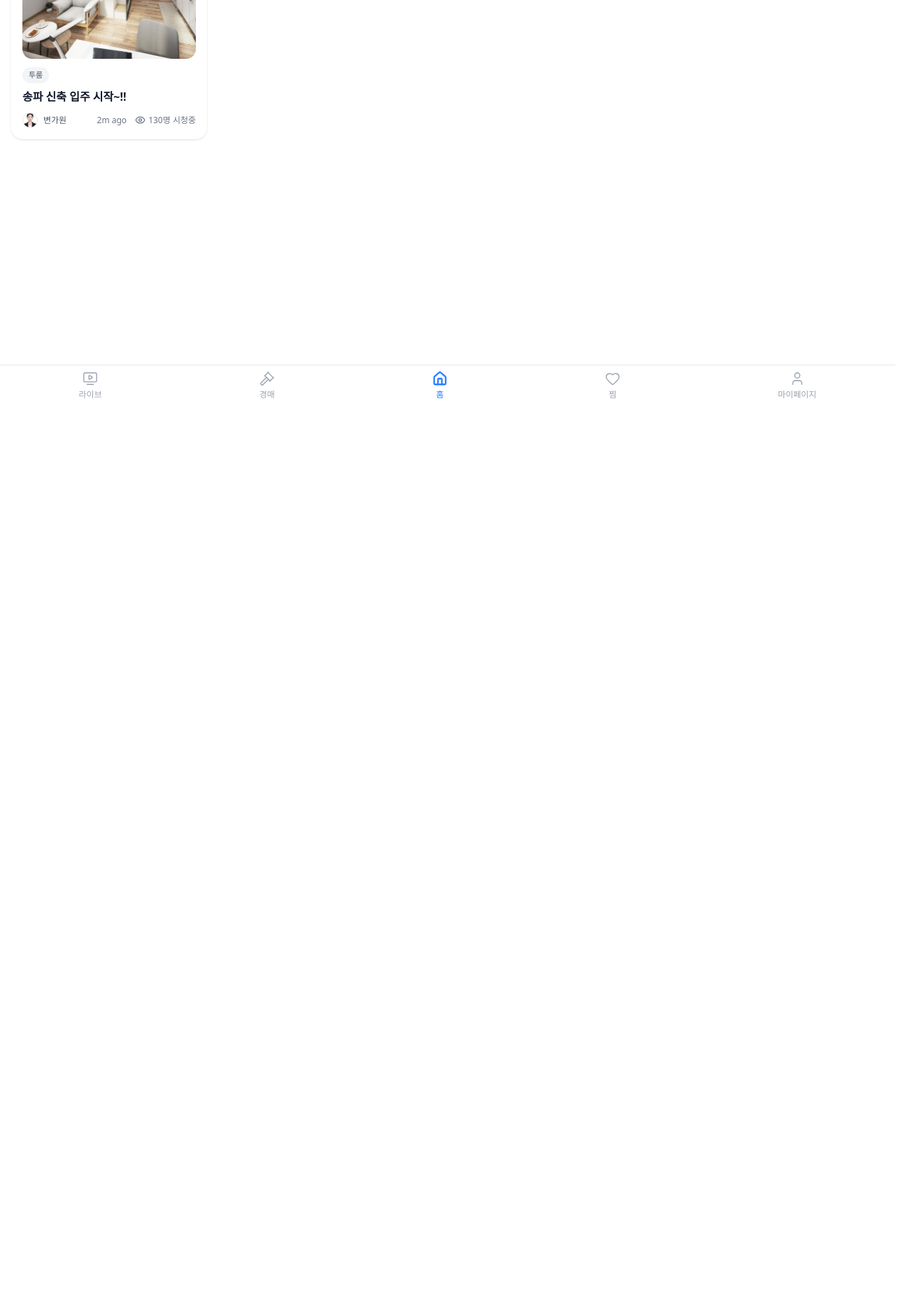
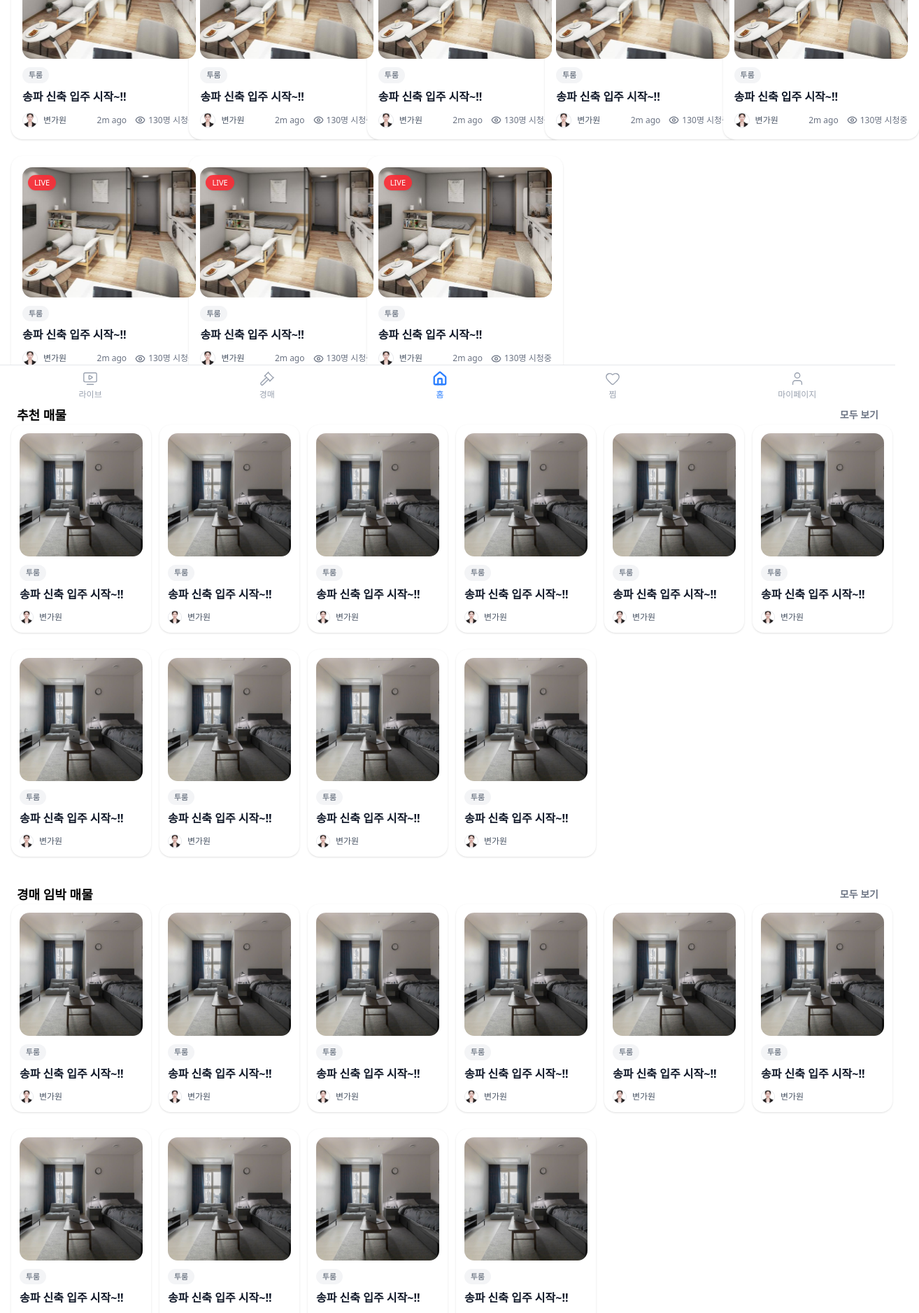
Before and after one commit to yeonwju/ZipOn, a Next.js app in the folder frontend/: page /home in a window 1280 px wide. Shown: the part 220-2096 px from the top of the page at 70% size, 1314 px wide, since content can reach past the window. Before the commit the page ends 864 px from the top, so only its background shows below. Built offline with nearby package versions, Linux system fonts and the light colour scheme.

Commit message:
feat : 메인 CardSection 컴포넌트 생성, 메인화면 구성 완성

```diff
--- a/frontend/src/app/(tabs-bottom)/(header)/home/page.tsx
+++ b/frontend/src/app/(tabs-bottom)/(header)/home/page.tsx
@@ -1,10 +1,52 @@
 import MainRecommendLiveCard from '@/components/card/MainRecommendLiveCard'
+import CardSection from '@/components/layout/CardSection'
+import MainListingCard from '@/components/card/MainListingCard'
 
 export default function HomePage() {
   return (
-    <section className="p-4">
-      <h1 className="text-lg font-bold">홈 화면</h1>
-      <MainRecommendLiveCard />
+    <section className="flex flex-col gap-10 p-4">
+      <CardSection title="실시간 인기 방송">
+        <div className="scrollbar-hide flex snap-x snap-mandatory flex-row gap-4 overflow-x-auto scroll-smooth md:grid md:flex-none md:grid-cols-[repeat(auto-fit,minmax(220px,1fr))] md:gap-6 md:overflow-visible">
+          <MainRecommendLiveCard />
+          <MainRecommendLiveCard />
+          <MainRecommendLiveCard />
+          <MainRecommendLiveCard />
+          <MainRecommendLiveCard />
+          <MainRecommendLiveCard />
+          <MainRecommendLiveCard />
+          <MainRecommendLiveCard />
+        </div>
+      </CardSection>
+
+      <CardSection title="추천 매물">
+        <div className="scrollbar-hide flex snap-x snap-mandatory flex-row gap-4 overflow-x-auto scroll-smooth md:grid md:grid-cols-[repeat(auto-fit,minmax(180px,1fr))] md:gap-6 md:overflow-visible">
+          <MainListingCard />
+          <MainListingCard />
+          <MainListingCard />
+          <MainListingCard />
+          <MainListingCard />
+          <MainListingCard />
+          <MainListingCard />
+          <MainListingCard />
+          <MainListingCard />
+          <MainListingCard />
+        </div>
+      </CardSection>
+
+      <CardSection title="경매 임박 매물">
+        <div className="scrollbar-hide flex snap-x snap-mandatory flex-row gap-4 overflow-x-auto scroll-smooth md:grid md:grid-cols-[repeat(auto-fit,minmax(180px,1fr))] md:gap-6 md:overflow-visible">
+          <MainListingCard />
+          <MainListingCard />
+          <MainListingCard />
+          <MainListingCard />
+          <MainListingCard />
+          <MainListingCard />
+          <MainListingCard />
+          <MainListingCard />
+          <MainListingCard />
+          <MainListingCard />
+        </div>
+      </CardSection>
     </section>
   )
 }
--- /dev/null
+++ b/frontend/src/components/layout/CardSection.tsx
@@ -0,0 +1,18 @@
+import React from 'react'
+
+interface CardSectionProps {
+  title: string
+  children: React.ReactNode
+}
+
+export default function CardSection({ title, children }: CardSectionProps) {
+  return (
+    <div>
+      <div className="mx-2 flex flex-row items-center justify-between">
+        <span className="text-lg font-bold">{title}</span>
+        <span className="text-sm font-bold text-gray-500">모두 보기</span>
+      </div>
+      {children}
+    </div>
+  )
+}
```
